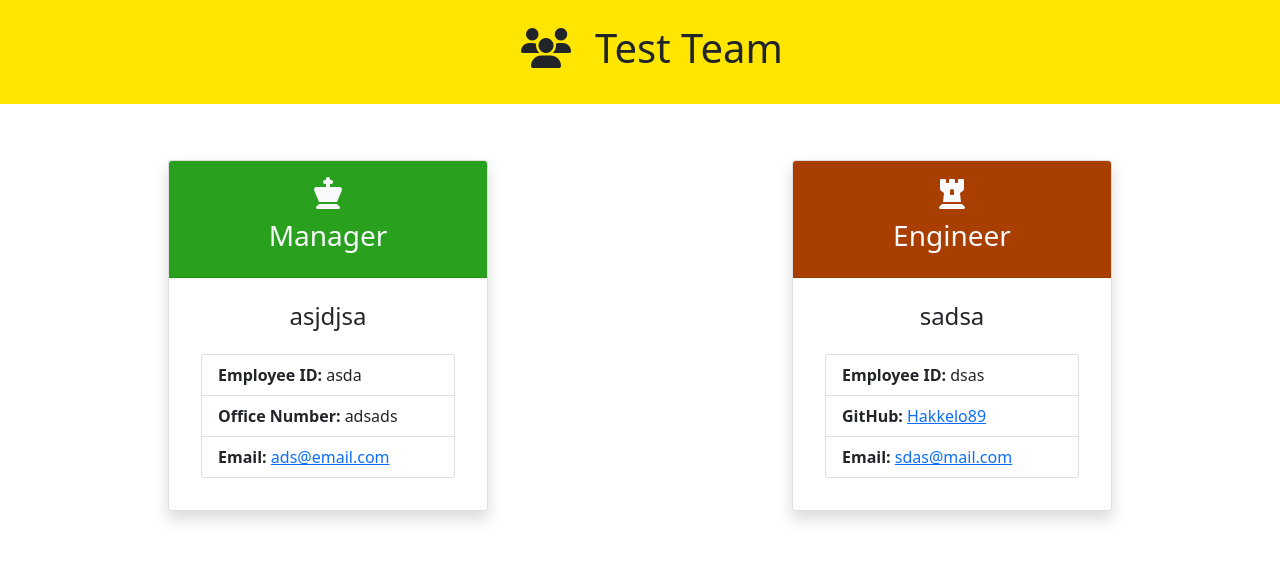
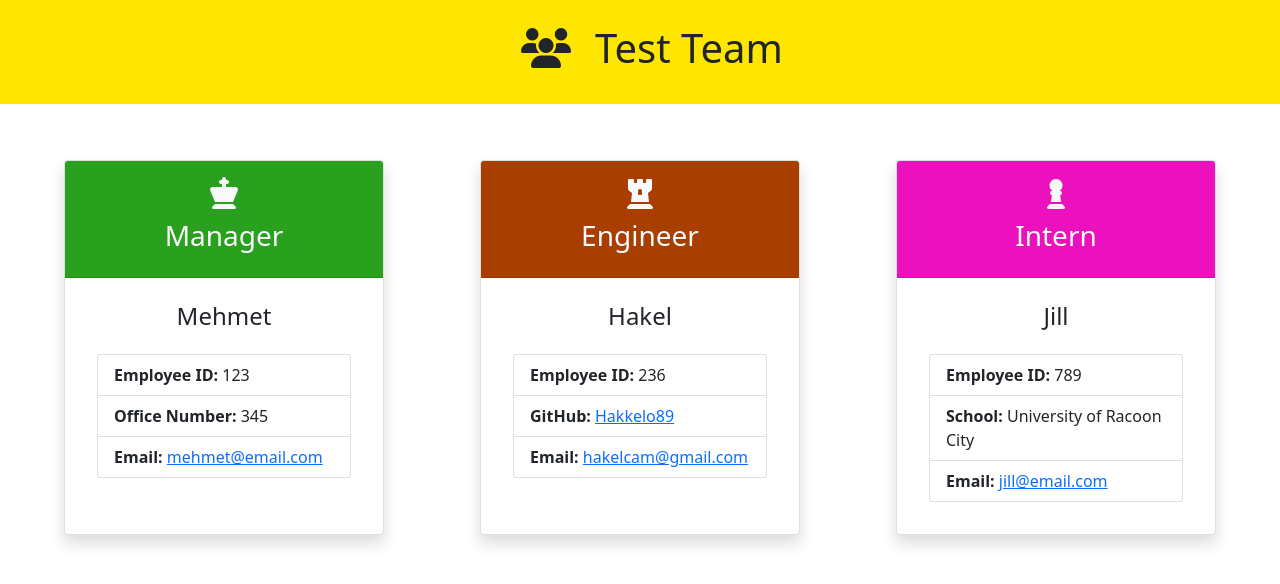
Before and after one commit to Hakkelo89/Team_Profile_Generator, a website: page output/team.html in a window 1280 px wide. Drawn offline with nearby package versions, Linux system fonts and the light colour scheme.

Commit message:
video uploaded

```diff
--- a/output/team.html
+++ b/output/team.html
@@ -35,17 +35,17 @@
     <h3 class="p-2">Manager</h3>
   </div>
   <div class="card-body">
-    <h4 class="card-title text-center pb-3 pt-2">asjdjsa</h4>
+    <h4 class="card-title text-center pb-3 pt-2">Mehmet</h4>
     <ul class="list-group mx-3 mb-3">
       <li class="list-group-item fw-bold">
-        Employee ID: <span class="fw-normal">asda</span>
+        Employee ID: <span class="fw-normal">123</span>
       </li>
       <li class="list-group-item fw-bold">
-        Office Number: <span class="fw-normal">adsads</span>
+        Office Number: <span class="fw-normal">345</span>
       </li>
       <li class="list-group-item fw-bold">
         Email:
-        <span class="fw-normal"><a href="mailto:ads@email.com">ads@email.com</a></span>
+        <span class="fw-normal"><a href="mailto:mehmet@email.com">mehmet@email.com</a></span>
       </li>
     </ul>
   </div>
@@ -62,10 +62,10 @@
     <h3 class="p-2">Engineer</h3>
   </div>
   <div class="card-body">
-    <h4 class="card-title text-center pb-3 pt-2">sadsa</h4>
+    <h4 class="card-title text-center pb-3 pt-2">Hakel</h4>
     <ul class="list-group mx-3 mb-3">
       <li class="list-group-item fw-bold">
-        Employee ID: <span class="fw-normal">dsas</span>
+        Employee ID: <span class="fw-normal">236</span>
       </li>
       <li class="list-group-item fw-bold">
         GitHub:
@@ -75,7 +75,34 @@
       </li>
       <li class="list-group-item fw-bold">
         Email:
-        <span class="fw-normal"><a href="mailto:sdas@mail.com">sdas@mail.com</a></span>
+        <span class="fw-normal"><a href="mailto:hakelcam@gmail.com">hakelcam@gmail.com</a></span>
+      </li>
+    </ul>
+  </div>
+</div>
+<div
+  class="card m-2 shadow mb-5 bg-body rounded"
+  style="width: 20rem; background-color: #ffffff !important"
+>
+  <div
+    class="card-header text-center text-light"
+    style="background-color: #eb11bc"
+  >
+    <i class="fas fa-chess-pawn fa-2x pt-2"></i>
+    <h3 class="p-2">Intern</h3>
+  </div>
+  <div class="card-body">
+    <h4 class="card-title text-center pb-3 pt-2">Jill</h4>
+    <ul class="list-group mx-3 mb-3">
+      <li class="list-group-item fw-bold">
+        Employee ID: <span class="fw-normal">789</span>
+      </li>
+      <li class="list-group-item fw-bold">
+        School: <span class="fw-normal">University of Racoon City </span>
+      </li>
+      <li class="list-group-item fw-bold">
+        Email:
+        <span class="fw-normal"><a href="mailto:jill@email.com">jill@email.com</a></span>
       </li>
     </ul>
   </div>
```
Also changed, not shown: README.md.
